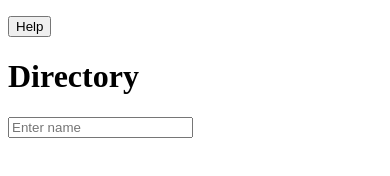
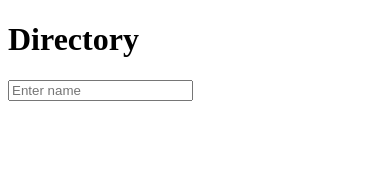
Before and after one commit to dbrugne/mobile-experiment, a plain HTML site: page www/index.html in a window 390 px wide. Drawn offline with Linux system fonts and the light colour scheme; some packages are replaced by stand-ins of ours.

Commit message:
Implement render in JS instead of DOM

```diff
--- a/www/index.html
+++ b/www/index.html
@@ -5,13 +5,6 @@
     <meta name="viewport" content="width=device-width, initial-scale=1.0, user-scalable=no, minimum-scale=1.0, maximum-scale=1.0">
 </head>
 <body>
-
-<p><button class="help-btn">Help</button></p>
-<div class='header'><h1>Directory</h1></div>
-<div class='search-view'>
-    <input class='search-key' type="search" placeholder="Enter name"/>
-    <ul class='list employee-list'></ul>
-</div>
 
 <script src="cordova.js"></script>
 <script src="lib/fastclick.js"></script>
--- a/www/js/app.js
+++ b/www/js/app.js
@@ -4,14 +4,24 @@
   /* ---------------------------------- Local Variables ---------------------------------- */
   var adapter = new LocalStorageAdapter();
   adapter.initialize().done(function () {
-      console.log("Data adapter initialized");
+    console.log("Data adapter initialized");
+    renderHomeView();
   });
 
   /* --------------------------------- Event Registration -------------------------------- */
-  $('.search-key').on('keyup', findByName);
-  $('.help-btn').on('click', function() {
-      alert("Some help here...")
-  });
+  document.addEventListener('deviceready', function () {
+    FastClick.attach(document.body);
+    if (navigator.notification) { // Override default HTML alert with native dialog
+      window.alert = function (message) {
+        navigator.notification.alert(
+          message,    // message
+          null,       // callback
+          "Workshop", // title
+          'OK'        // buttonName
+        );
+      };
+    }
+  }, false);
 
   /* ---------------------------------- Local Functions ---------------------------------- */
   function findByName() {
@@ -26,18 +36,13 @@
       });
   }
 
-  document.addEventListener('deviceready', function () {
-    FastClick.attach(document.body);
-    if (navigator.notification) { // Override default HTML alert with native dialog
-      window.alert = function (message) {
-        navigator.notification.alert(
-          message,    // message
-          null,       // callback
-          "Workshop", // title
-          'OK'        // buttonName
-        );
-      };
-    }
-  }, false);
+  function renderHomeView() {
+    var html =
+      "<h1>Directory</h1>" +
+      "<input class='search-key' type='search' placeholder='Enter name'/>" +
+      "<ul class='employee-list'></ul>";
+    $('body').html(html);
+    $('.search-key').on('keyup', findByName);
+  }
 
 }());
```
